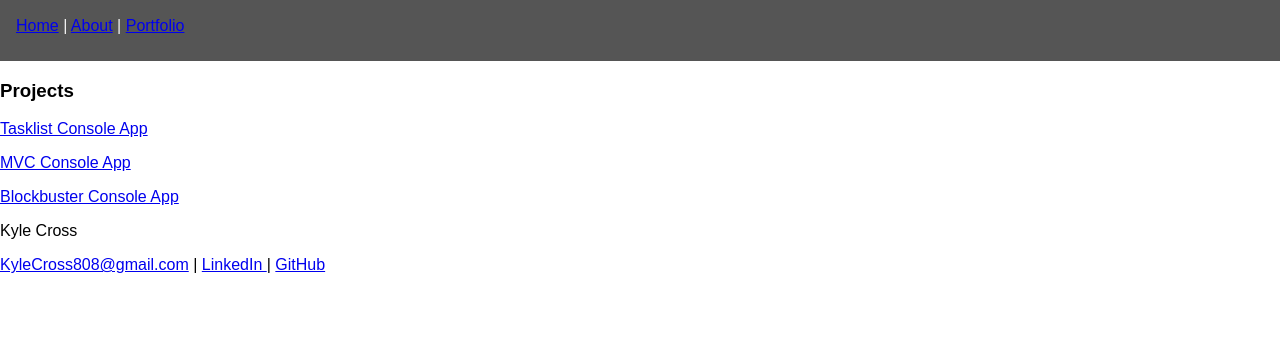
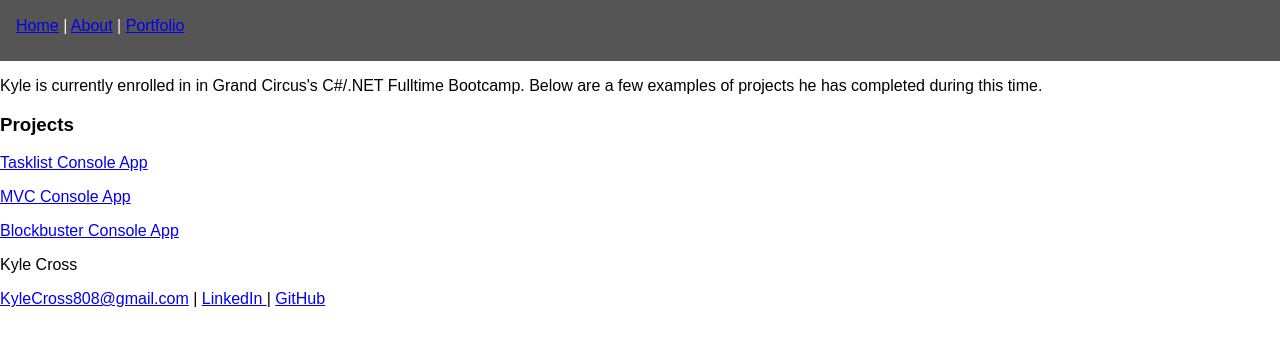
Before and after one commit to kcross8/kcross8.github.io, a plain HTML site: page Lab15PersonalPortfolioPortfolio.html in a window 1280 px wide. Shown: the part 61-406 px from the top of the page. Drawn offline with Linux system fonts and the light colour scheme.

Commit message:
updating

```diff
--- a/Lab15PersonalPortfolioPortfolio.html
+++ b/Lab15PersonalPortfolioPortfolio.html
@@ -51,6 +51,7 @@
     </div>
 <body>
 
+    <p>Kyle is currently enrolled in in Grand Circus's C#/.NET Fulltime Bootcamp. Below are a few examples of projects he has completed during this time.</p>
 
     <h3>Projects</h3>
     <p><a href="https://github.com/kcross8/Capstone2">Tasklist Console App</a></p>
```
